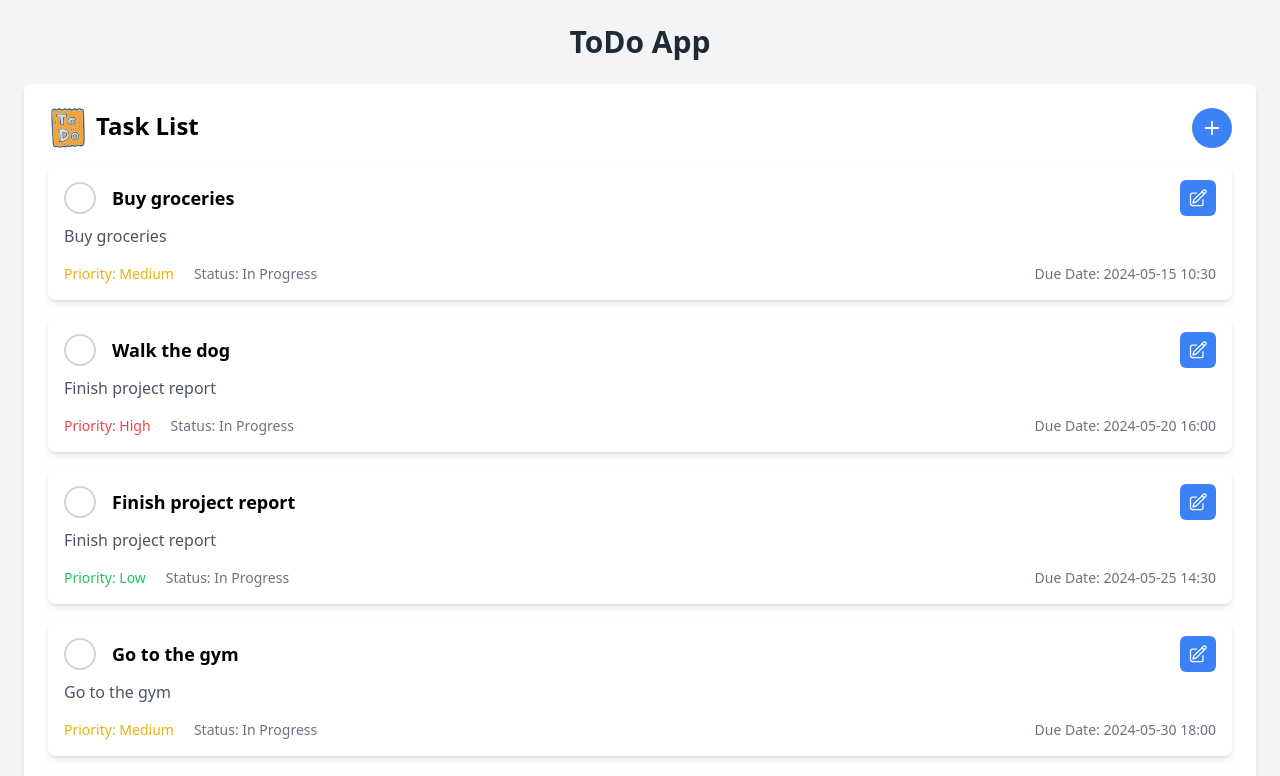
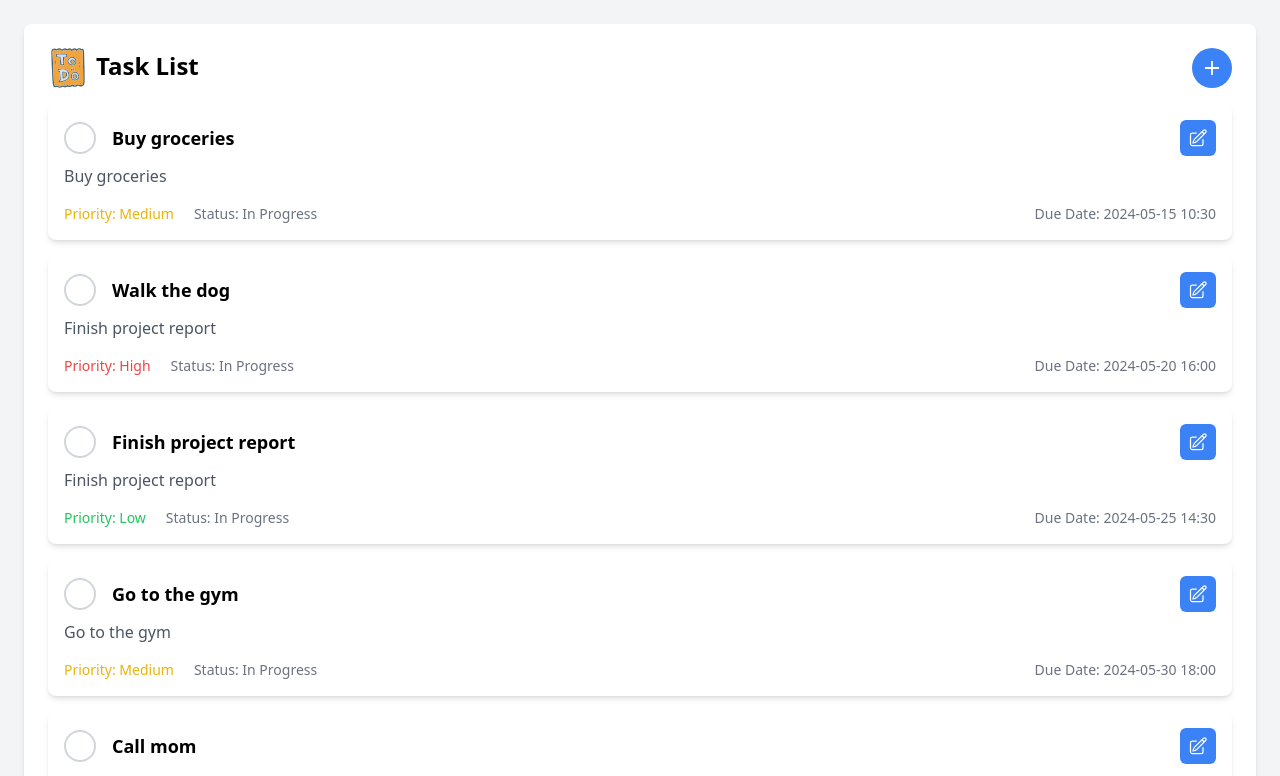
Before and after one commit to Nyssa0/Typescript-Project, a React (Vite) app: page / in a window 1280 px wide. Shown: the top 776 px of the page. Built offline with nearby package versions, Linux system fonts and the light colour scheme.

Commit message:
feat: remove useless title

```diff
--- a/src/App.tsx
+++ b/src/App.tsx
@@ -6,7 +6,6 @@ function App() {
   const { tasks } = useContext(ToDoContext);
   return (
     <div className="flex flex-col items-center justify-start p-6 gap-6 bg-gray-100 min-h-screen">
-      <h1 className="font-bold text-3xl text-gray-800">ToDo App</h1>
       <div className="w-full">
         <ToDoList tasks={tasks} />
       </div>
```
